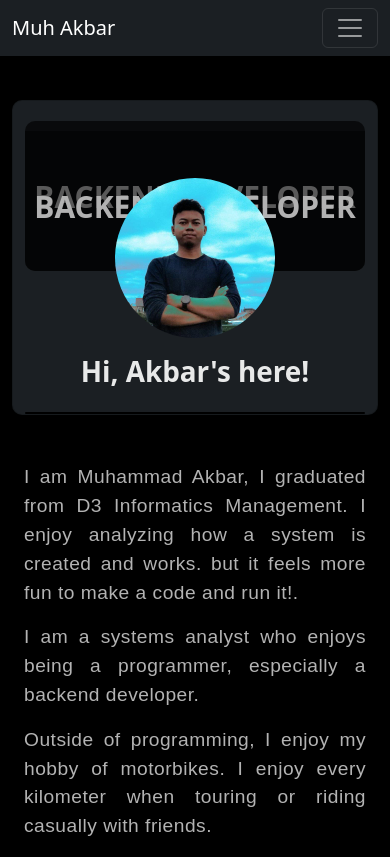
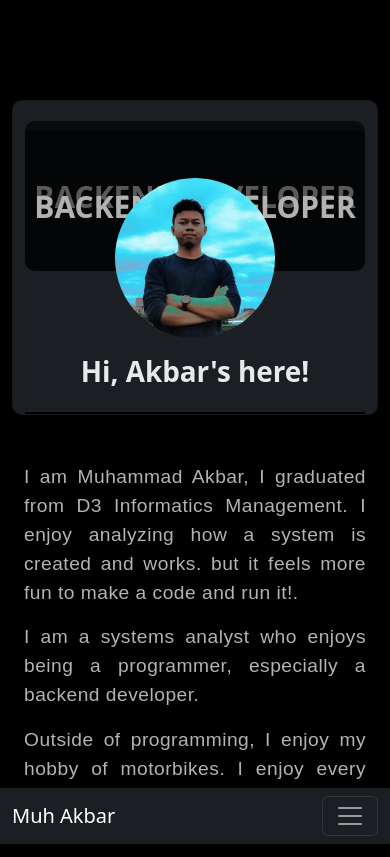
Before and after one commit to muhakbarcom/vue_portofolio, a Vue app: page / in a window 390 px wide. Built offline with nearby package versions, Linux system fonts and the light colour scheme.

Commit message:
fix navbar

```diff
--- a/src/components/Navbar.vue
+++ b/src/components/Navbar.vue
@@ -43,6 +43,10 @@
 
 <script setup>
 import { RouterLink } from 'vue-router';
+</script>
+
+<script>
+// jika tampilan mobile maka tambahkan fixed-bottom di .navbar
 </script>
 
 <style>
@@ -128,5 +132,15 @@ import { RouterLink } from 'vue-router';
   .nav-link.active:hover {
     color: #fff;
   }
+
+  .fixed-top {
+    position: fixed !important;
+    bottom: 0;
+    left: 0;
+    right: 0;
+    z-index: 1030;
+
+    top: auto !important;
+  }
 }
 </style>
```
